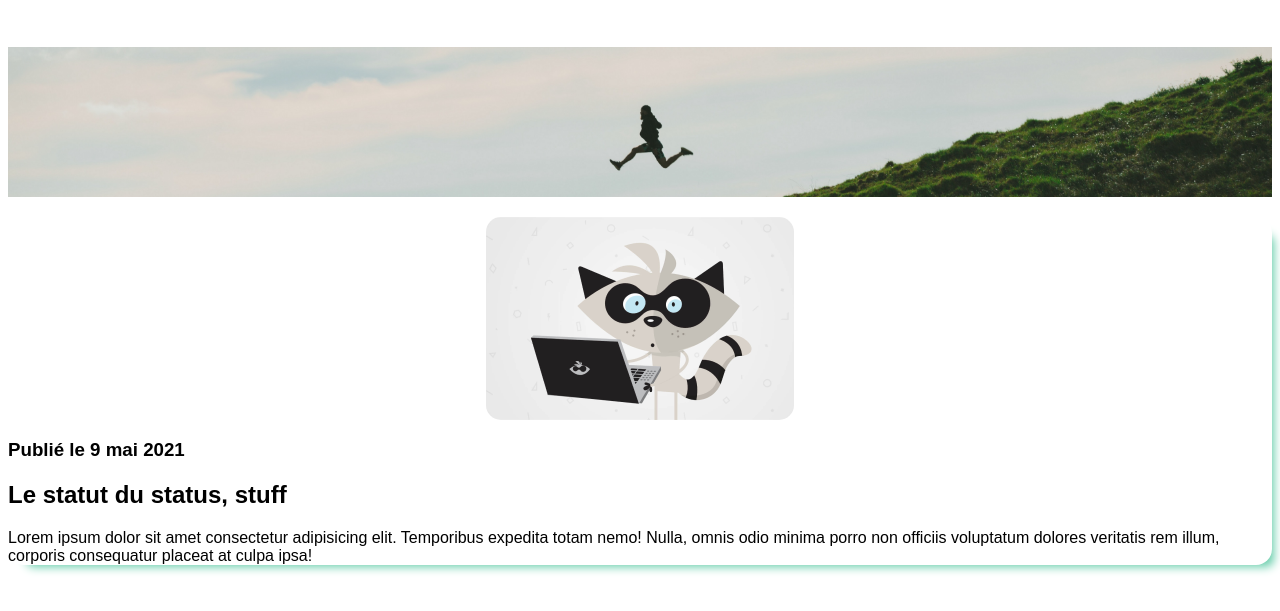
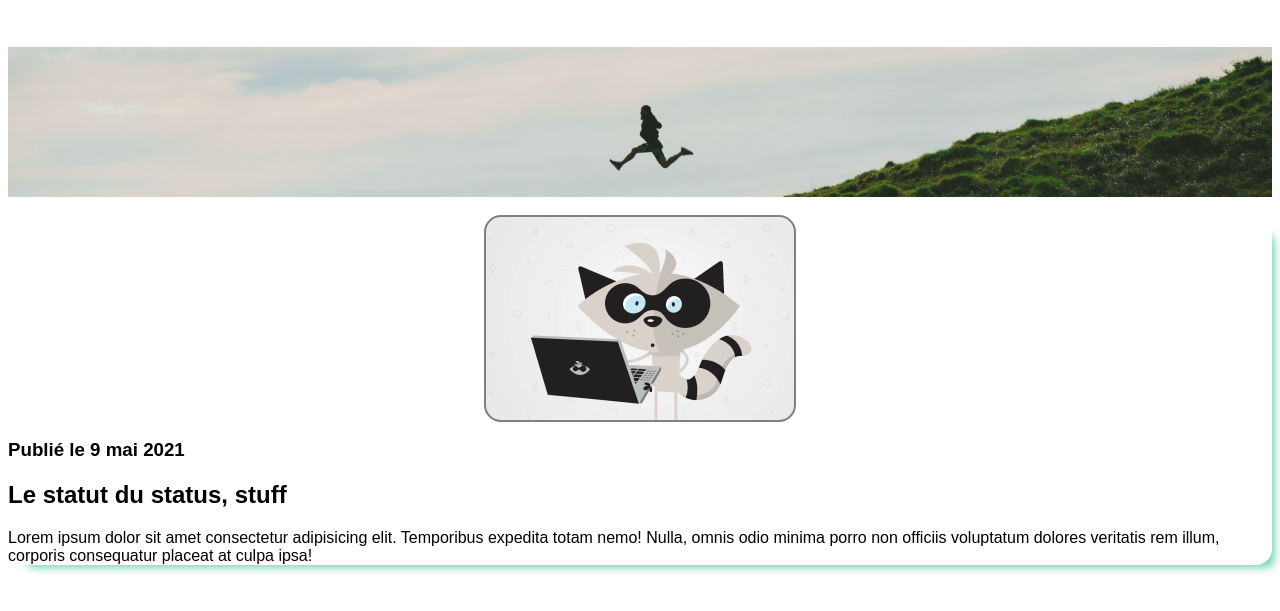
Before and after one commit to ahmedlahrizi/TP-formation-exo-grafikart, a plain HTML site: page index.html in a window 1280 px wide. Shown: the part 107-718 px from the top of the page. Drawn offline with Linux system fonts and the light colour scheme.

Commit message:
Update style.css

```diff
--- a/style.css
+++ b/style.css
@@ -72,6 +72,7 @@ header #links a:hover {
 /* Styling Articles */
 
 #articles article img {
+    outline: 2px solid gray;
     display: block;
     margin: 10px auto;
     border-radius: 15px;
```
